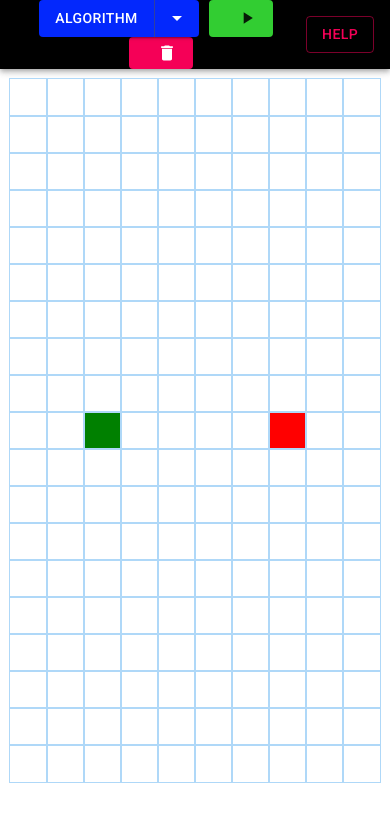
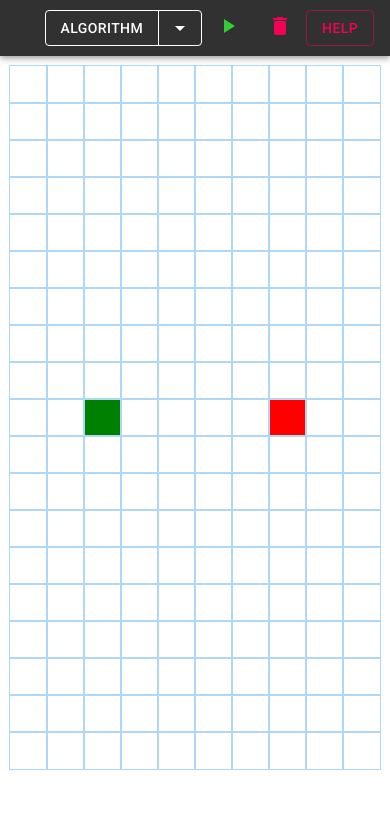
Before and after one commit to NikolaiDokken/Algorithm-Visualizer, a React (Create React App) app: page / in a window 390 px wide. Shown: the top 822 px of the page. Built offline with nearby package versions, Linux system fonts and the light colour scheme.

Commit message:
touch controls for mobile added

```diff
--- a/package.json
+++ b/package.json
@@ -6,6 +6,8 @@
   "dependencies": {
     "@material-ui/core": "^4.7.0",
     "@material-ui/icons": "^4.9.1",
+    "body-scroll-lock": "^2.6.4",
+    "jquery": "^3.4.1",
     "react": "^16.12.0",
     "react-dom": "^16.12.0",
     "react-scripts": "^3.3.1"
--- a/src/App.css
+++ b/src/App.css
@@ -1,4 +1,3 @@
 .App {
   text-align: center;
-  overflow: hidden;
 }
--- a/src/Components/Navbar/DropDownButton.jsx
+++ b/src/Components/Navbar/DropDownButton.jsx
@@ -29,25 +29,23 @@ export default function DropDownButton(props) {
   };
 
   return (
-    <div style={{ zIndex: "5000" }}>
+    <div>
       <Grid container direction="column" alignItems="center">
         <Grid item xs={12}>
-          <ButtonGroup
-            variant="contained"
-            color="primary"
-            ref={anchorRef}
-            aria-label="split button"
-          >
-            <Button style={{ background: "#0328fc" }}>
+          <ButtonGroup ref={anchorRef}>
+            <Button
+              variant="outlined"
+              style={{
+                borderColor: "white",
+                color: "white"
+              }}
+            >
               {options[props.currentIndex]}
             </Button>
             <Button
-              style={{ background: "#0328fc" }}
+              variant="outlined"
+              style={{ borderColor: "white", color: "white" }}
               size="small"
-              aria-controls={open ? "split-button-menu" : undefined}
-              aria-expanded={open ? "true" : undefined}
-              aria-label="select merge strategy"
-              aria-haspopup="menu"
               onClick={handleToggle}
             >
               <ArrowDropDownIcon />
--- a/src/Components/Navbar/Navbar.jsx
+++ b/src/Components/Navbar/Navbar.jsx
@@ -10,12 +10,16 @@ import {
   DialogActions,
   DialogTitle,
   DialogContent,
-  Hidden
+  Hidden,
+  IconButton
 } from "@material-ui/core";
 import DeleteIcon from "@material-ui/icons/Delete";
 import PlayArrowIcon from "@material-ui/icons/PlayArrow";
 
 import DropDownButton from "./DropDownButton";
+const bodyScrollLock = require("body-scroll-lock");
+const enableBodyScroll = bodyScrollLock.enableBodyScroll;
+const disableBodyScroll = bodyScrollLock.disableBodyScroll;
 
 const useStyles = makeStyles(theme => ({
   root: {
@@ -35,8 +39,12 @@ export default function Navbar(props) {
 
   function handleClose() {
     setOpen(false);
+    const targetElement = document.querySelector("#root");
+    disableBodyScroll(targetElement);
   }
   function handleClickOpen() {
+    const targetElement = document.querySelector("#root");
+    enableBodyScroll(targetElement);
     setOpen(true);
   }
 
@@ -52,28 +60,50 @@ export default function Navbar(props) {
 
   return (
     <div className={classes.root}>
-      <AppBar position="static" style={{ background: "#000" }}>
+      <AppBar position="static" style={{ background: "#313131" }}>
         <Toolbar>
+          <Grid container direction="row">
+            <Grid item xs>
               <Hidden smDown>
-            <Typography color="inherit" style={{ width: "280px" }}>
+                <Typography color="inherit">
                   Shortest path Algorithm Visualizer
                 </Typography>
               </Hidden>
-          <Grid container justify="center">
+            </Grid>
+            <Grid item xs style={{ zIndex: "5000" }}>
               <DropDownButton
                 currentIndex={currentIndex}
                 setCurrentIndex={setCurrentIndex}
               />
+            </Grid>
+            <Grid item xs>
+              {window.innerWidth >= 680 ? (
                 <Button
                   variant="contained"
                   endIcon={<PlayArrowIcon />}
-              style={{ background: "limegreen", margin: "0 10px 0 10px" }}
+                  style={{ background: "limegreen" }}
                   onClick={handleRun}
                   elevation={0}
                   disableElevation
                 >
-              {window.innerWidth >= 680 ? "Run" : null}
+                  Run
                 </Button>
+              ) : (
+                <IconButton
+                  onClick={handleRun}
+                  style={{
+                    color: "limegreen",
+                    borderRadius: "100%",
+                    padding: "4px",
+                    margin: "0 10px 0 10px"
+                  }}
+                >
+                  <PlayArrowIcon />
+                </IconButton>
+              )}
+            </Grid>
+            <Grid item xs>
+              {window.innerWidth >= 680 ? (
                 <Button
                   variant="contained"
                   color="secondary"
@@ -82,10 +112,24 @@ export default function Navbar(props) {
                   disableElevation
                   elevation={0}
                 >
-              {window.innerWidth >= 680 ? "Clear Board" : null}
+                  Clear Board
                 </Button>
+              ) : (
+                <IconButton
+                  onClick={() => props.clearGrid(false)}
+                  color="secondary"
+                  style={{
+                    borderRadius: "100%",
+                    padding: "4px",
+                    margin: "0 10px 0 10px"
+                  }}
+                >
+                  <DeleteIcon />
+                </IconButton>
+              )}
             </Grid>
-          <div>
+            <Grid item xs>
+              <div id="dialogwindow">
                 <Button
                   variant="outlined"
                   color="secondary"
@@ -98,16 +142,22 @@ export default function Navbar(props) {
                   aria-labelledby="customized-dialog-title"
                   open={open}
                 >
-              <DialogTitle id="customized-dialog-title" onClose={handleClose}>
+                  <DialogTitle
+                    id="customized-dialog-title"
+                    onClose={handleClose}
+                  >
                     Instructions
                   </DialogTitle>
                   <DialogContent dividers>
                     <Typography gutterBottom>
                       1. Pick an algorithm{" "}
-                  <font color="#0328fc">(Blue button)</font>
-                  <br /> 2. (Optional) Draw walls by dragging/clicking squares.
-                  <br /> 3. (Optional) Move start/end node by dragging them to
-                  another square.
+                      <font color="#fff" style={{ background: "black" }}>
+                        (White button)
+                      </font>
+                      <br /> 2. (Optional) Draw walls by dragging/clicking
+                      squares.
+                      <br /> 3. (Optional) Move start/end node by dragging them
+                      to another square.
                       <br /> 4. Run the algorithm{" "}
                       <font color="limegreen">(Green button)</font>
                       <br /> 5. Clear the board to go again.
@@ -115,11 +165,11 @@ export default function Navbar(props) {
                       remain at same place
                       <br />
                       <br />
-                  Mobile users: View the page in landscape mode to get a bigger
-                  grid.
+                      Mobile users: View the page in landscape mode to get a
+                      bigger grid.
                       <br />
-                  Drawing walls by dragging on mobile is currently not possible,
-                  I am working on fixing this!
+                      Drawing walls by dragging on mobile is currently not
+                      possible, I am working on fixing this!
                     </Typography>
                   </DialogContent>
                   <DialogActions>
@@ -129,6 +179,8 @@ export default function Navbar(props) {
                   </DialogActions>
                 </Dialog>
               </div>
+            </Grid>
+          </Grid>
         </Toolbar>
       </AppBar>
     </div>
--- a/src/PathfinderVisualizer/PathfinderVisualizer.jsx
+++ b/src/PathfinderVisualizer/PathfinderVisualizer.jsx
@@ -12,6 +12,8 @@ let START_NODE_ROW = 10;
 let START_NODE_COL = 15;
 let FINISH_NODE_ROW = 10;
 let FINISH_NODE_COL = 35;
+let prevX = 0,
+  prevY = 0;
 
 export default class PathfinderVisualizer extends Component {
   constructor(props) {
@@ -24,6 +26,79 @@ export default class PathfinderVisualizer extends Component {
     };
     this.visualizeDijkstra = this.visualizeDijkstra.bind(this);
     this.clearGrid = this.clearGrid.bind(this);
+    this.touchHandler = this.touchHandler.bind(this);
+    this.init = this.init.bind(this);
+    this.handleMouseDown = this.handleMouseDown.bind(this);
+  }
+
+  touchHandler(event) {
+    var touches = event.changedTouches,
+      first = touches[0],
+      type = "";
+    switch (event.type) {
+      case "touchstart":
+        type = "mousedown";
+        break;
+      case "touchmove":
+        type = "mousemove";
+        break;
+      case "touchend":
+        type = "mouseup";
+        break;
+      default:
+        return;
+    }
+    var simulatedEvent = document.createEvent("MouseEvent");
+    simulatedEvent.initMouseEvent(
+      type,
+      true,
+      true,
+      window,
+      1,
+      first.screenX,
+      first.screenY,
+      first.clientX,
+      first.clientY,
+      false,
+      false,
+      false,
+      false,
+      0 /*left*/,
+      null
+    );
+    const node = document
+      .elementFromPoint(first.clientX, first.clientY)
+      .id.split("-");
+
+    if (node[1] !== undefined && node[2] !== undefined) {
+      if (event.type === "touchstart") {
+        this.handleMouseDown(node[1], node[2]);
+      }
+      if (node[1] !== prevX || node[2] !== prevY) {
+        this.handleMousEnter(parseInt(node[1]), parseInt(node[2]));
+      }
+    }
+    if (event.type === "touchend") {
+      prevX = 0;
+      prevY = 0;
+      this.handleMouseUp();
+      const newGrid = getNewGridWithUpdatedStartFinish(this.state.grid);
+      this.setState({ grid: newGrid });
+    }
+    first.target.dispatchEvent(simulatedEvent);
+    if (event.type !== "touchend") {
+      prevX = node[1];
+      prevY = node[2];
+    }
+    event.preventDefault();
+  }
+
+  init() {
+    const targetElement = document.querySelector("#grid");
+    targetElement.addEventListener("touchstart", this.touchHandler, true);
+    targetElement.addEventListener("touchmove", this.touchHandler, true);
+    targetElement.addEventListener("touchend", this.touchHandler, true);
+    targetElement.addEventListener("touchcancel", this.touchHandler, true);
   }
 
   clearGrid(initialLoad) {
@@ -49,6 +124,7 @@ export default class PathfinderVisualizer extends Component {
   }
 
   componentDidMount() {
+    this.init();
     this.clearGrid(true);
   }
 
@@ -130,7 +206,7 @@ export default class PathfinderVisualizer extends Component {
           visualizeFunction={this.visualizeDijkstra}
           clearGrid={this.clearGrid}
         />
-        <div className="grid">
+        <div className="grid" id="grid">
           {grid.map((row, rowIndex) => {
             return (
               <div key={rowIndex} className="grid-row">
--- a/src/index.js
+++ b/src/index.js
@@ -1,6 +1,10 @@
-import React from 'react';
-import ReactDOM from 'react-dom';
-import './index.css';
-import App from './App';
+import React from "react";
+import ReactDOM from "react-dom";
+import "./index.css";
+import App from "./App";
+const bodyScrollLock = require("body-scroll-lock");
+const disableBodyScroll = bodyScrollLock.disableBodyScroll;
+const targetElement = document.querySelector("#root");
+disableBodyScroll(targetElement);
 
-ReactDOM.render(<App />, document.getElementById('root'));
+ReactDOM.render(<App />, document.getElementById("root"));
```
Also changed, not shown: 1 other file (tests, documents, lock files or other folders). Lines whose indentation alone changed are shown as unchanged.
